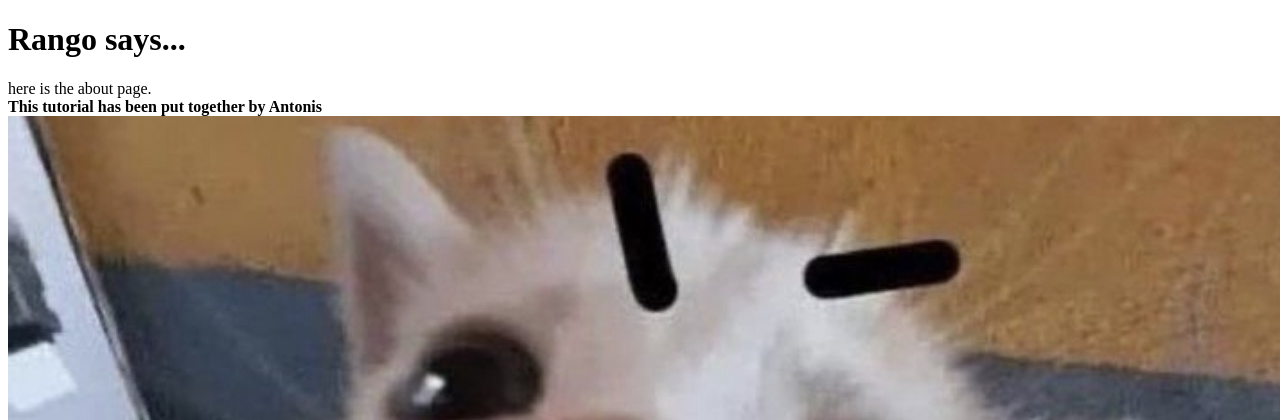
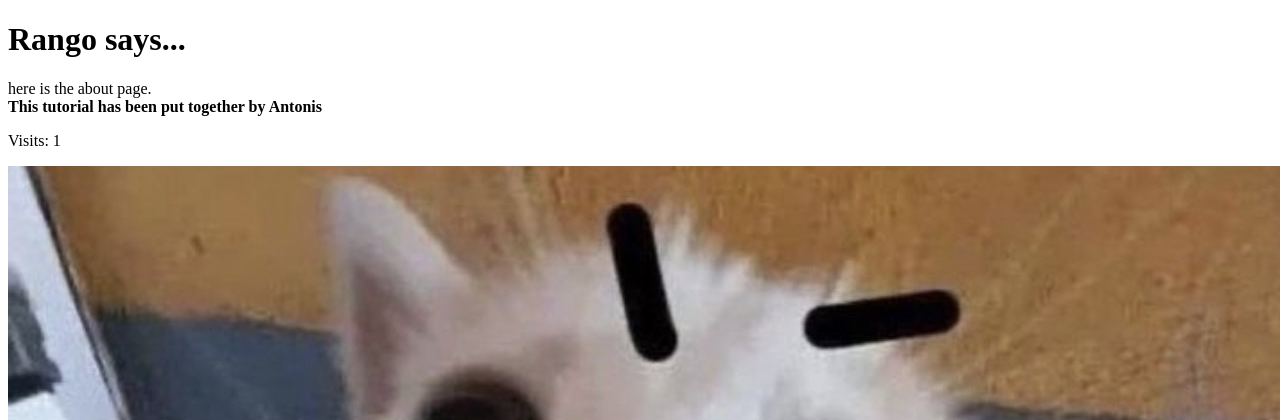
Before and after one commit to Antonis8/-tango_with_django_project-, a Django app: page /rango/about/ in a window 1280 px wide. Shown: the top 420 px of the page. Run offline with Django 3.2, Linux system fonts and the light colour scheme; data that the repository does not hold is empty.

Commit message:
final ch10 commit

```diff
--- a/rango/views.py
+++ b/rango/views.py
@@ -7,10 +7,34 @@ from rango.forms import UserForm, UserProfileForm
 from django.contrib.auth import authenticate, login, logout
 from django.http import HttpResponse
 from django.contrib.auth.decorators import login_required
+from datetime import datetime
+
+def get_server_side_cookie(request, cookie, default_val=None):
+    val = request.session.get(cookie)
+    if not val:
+        val = default_val
+    return val
 
 
 
-# Create your views here.
+def visitor_cookie_handler(request):
+    visits = int(get_server_side_cookie(request, 'visits', '1'))
+
+    last_visit_cookie =get_server_side_cookie(request, 'last_visit', str(datetime.now()))
+    last_visit_time = datetime.strptime(last_visit_cookie[:-7],
+                                        '%Y-%m-%d %H:%M:%S')
+    # If it's been more than a day since the last visit...
+    if (datetime.now() - last_visit_time).days > 0:
+        visits = visits + 1
+        # Update the last visit cookie now that we have updated the count
+        request.session['last_visit'] = str(datetime.now())
+
+    else:
+        # Set the last visit cookie
+        request.session['last_visit'] = last_visit_cookie
+        # Update/set the visits cookie
+    request.session['visits'] = visits
+
 
 @login_required
 def user_logout(request):
@@ -156,11 +180,20 @@ def index(request):
     context_dict["categories"] = category_list
     context_dict['pages'] = pages_list
 
-    return render(request, 'rango/index.html', context= context_dict)
+
+
+    visitor_cookie_handler(request)
+
+    response = render(request, 'rango/index.html', context=context_dict)
+
+    return response
 
 
 def about(request):
 
+
     context_dict= {'boldmessage':  'This tutorial has been put together by Antonis'}
+
+    visitor_cookie_handler(request)
+    context_dict['visits'] = request.session['visits']
     return render(request, 'rango/about.html', context= context_dict)
-    #return HttpResponse("Rango says here is the about page. <a href='/rango/'>Index</a>")
--- a/templates/rango/about.html
+++ b/templates/rango/about.html
@@ -10,6 +10,7 @@
         <div>
             here is the about page. <br />
             <strong>{{ boldmessage }} </strong><br />
+            <p>Visits: {{ visits }}</p>
         </div>
         <div>
             <img src="{% static 'images/rango.jpg' %}" alt="Picture of Rango" />
```
